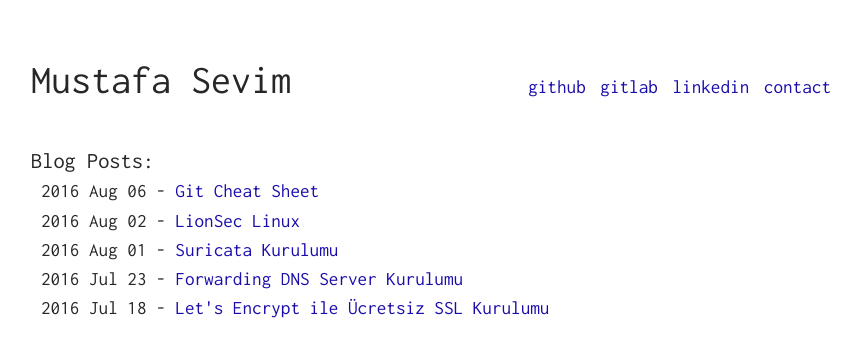
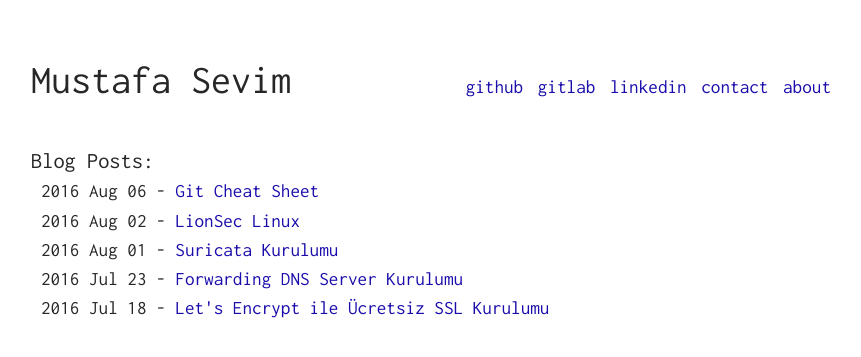
Before and after one commit to mustafasevim/blog, a Jekyll site: the page built from index.html, in a window 1280 px wide. Shown: the top 357 px of the page, without its empty margins (209-1070 px from the left). Built offline with Jekyll 4.4.1, drawn with Linux system fonts in a browser that asks for light colours; comment, search, counter and statistics services are not loaded.

Commit message:
Update navigation.yml

```diff
--- a/_data/navigation.yml
+++ b/_data/navigation.yml
@@ -9,3 +9,6 @@
 
 - title: contact
   url: mailto:info@mustafasevim.net
+
+- title: about
+  url: /me
```
